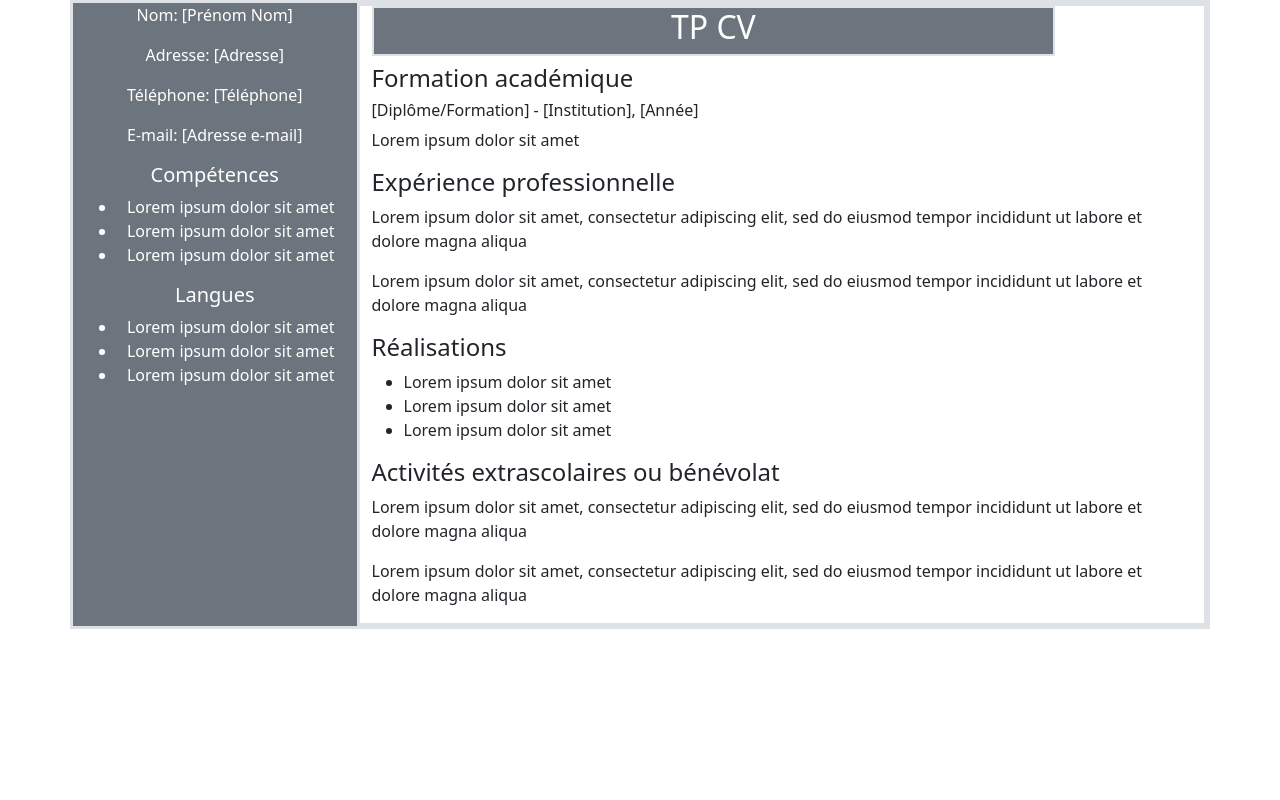
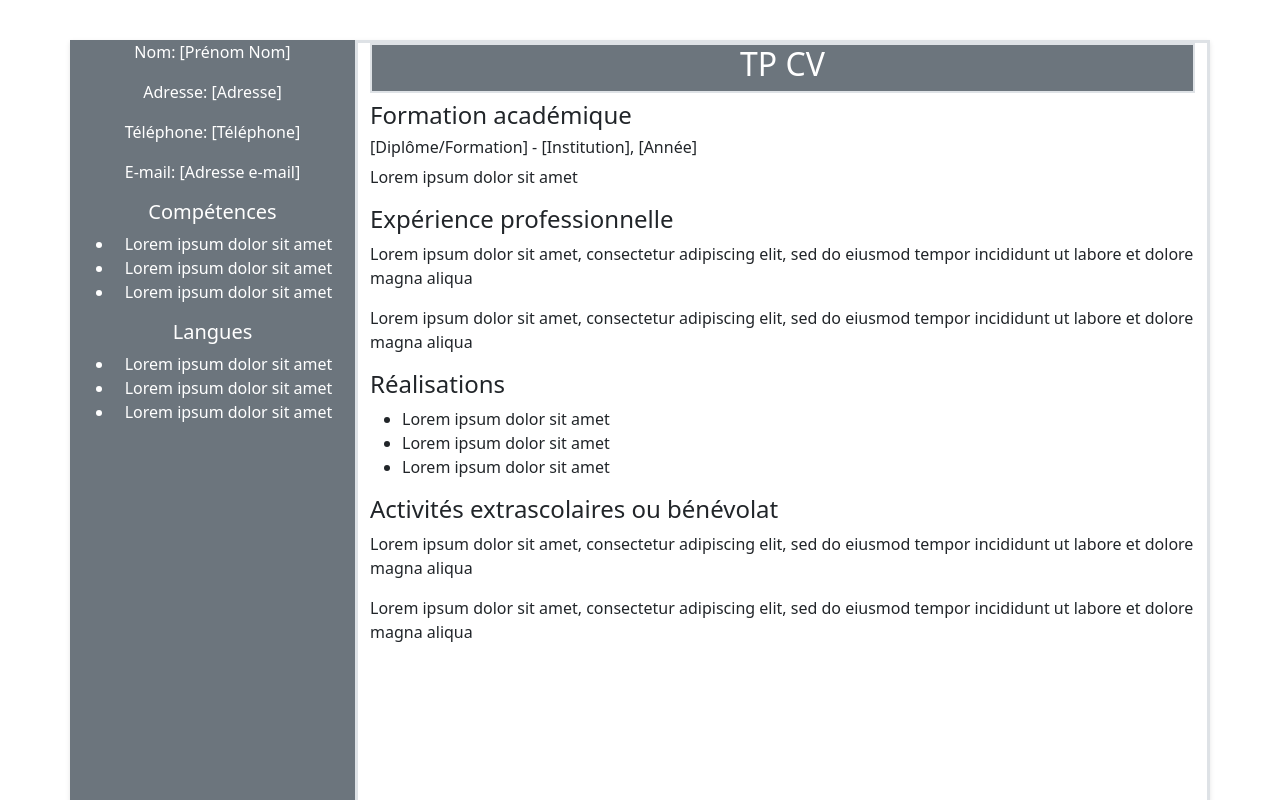
Before and after one commit to SaikyoKami/TP_1906, a plain HTML site: page index.html in a window 1280 px wide. Shown: the top 800 px of the page. Drawn offline with nearby package versions, Linux system fonts and the light colour scheme.

Commit message:
TP GITHUB 1.1.0

```diff
--- a/index.html
+++ b/index.html
@@ -11,11 +11,11 @@
 
 <body>
 
-        <div class="container border border dark border-3">
+        <div class="container cv-container">
 
           <div class="row">
 
-            <div class="col-md-3 text-white text-center bg-secondary font-weight-bold sidebar animate__fadeInLeft animate__animated animate__delay-1s">
+            <div class="col-md-3 text-white text-center bg-secondary font-weight-bold sidebar animate__fadeInLeft animate__animated animate__delay-1s cv-col">
 
               <!-- Barre côté -->
 
@@ -59,11 +59,11 @@
 
 
 
-            <div class="col-md-9 border border dark border-3">
+            <div class="col-md-9 border border dark border-3 cv-col">
 
               <!-- Contenu CV -->
 
-              <div class="col-md-10 d-flex justify-content-center align-items-center text-white bg-secondary border border dark border-2 animate__fadeInDown animate__animated animate__delay-2s">
+              <div class="col-md-22 d-flex justify-content-center align-items-center text-white bg-secondary border border dark border-2 animate__fadeInDown animate__animated animate__delay-2s">
 
                 <h2>TP CV</h2>
 
--- a/style.css
+++ b/style.css
@@ -1,4 +1,3 @@
-
 .h4 {
     font-weight: bold !important;
     font-style: italic !important;
@@ -7,3 +6,19 @@
 .my-element {
     --animate-duration: 0.8s;
   }
+
+  .cv-container {
+    max-width: 800px; /* ajustez cette valeur en fonction de vos besoins */
+    min-height: 1200px;
+    margin: 0 auto;
+    box-shadow: 0 2px 5px rgba(0, 0, 0, 0.1);
+  }
+
+  .cv-col {
+    max-width: 800px; /* ajustez cette valeur en fonction de vos besoins */
+    min-height: 1200px;
+  }
+
+  html{
+    padding: 40px;
+  }
```
